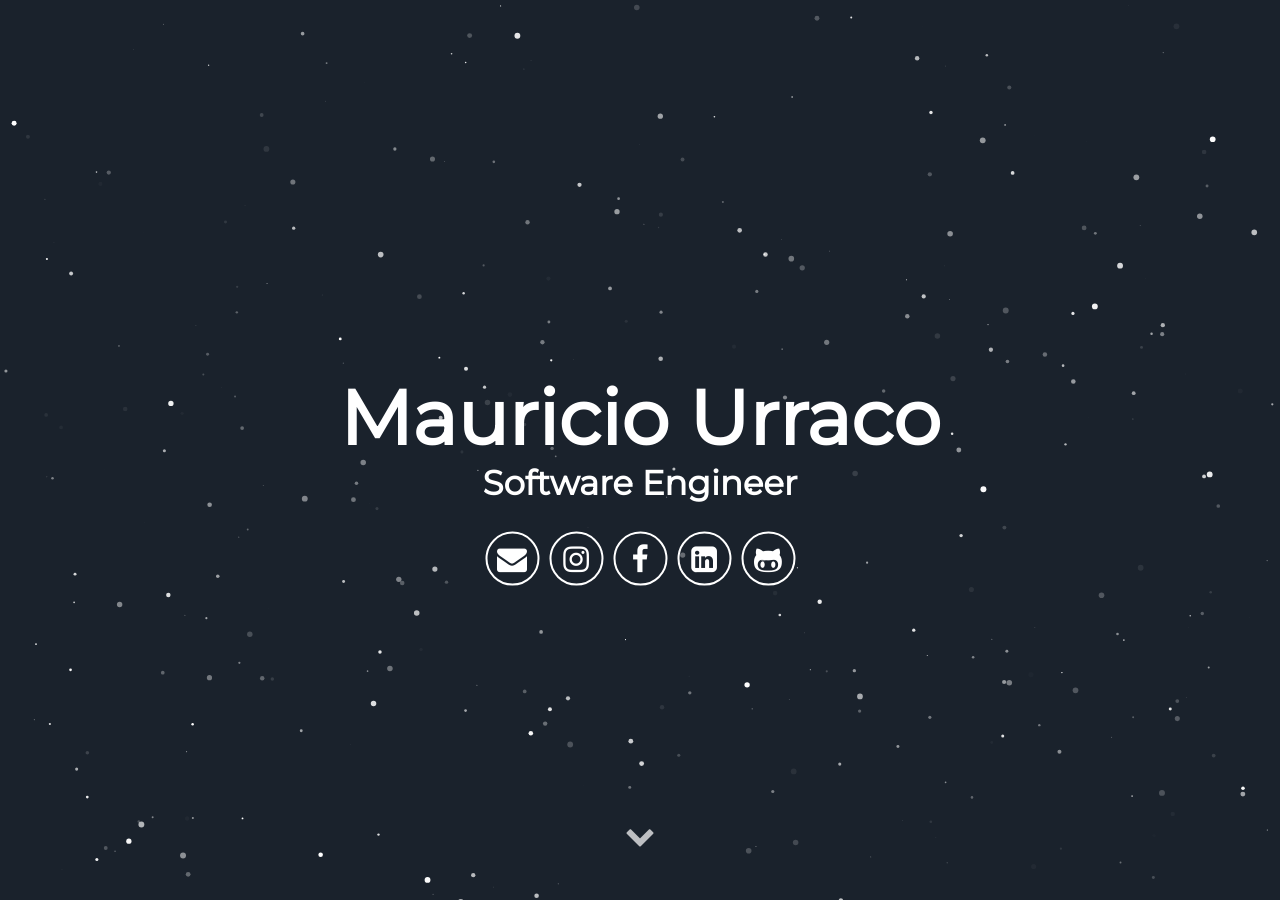
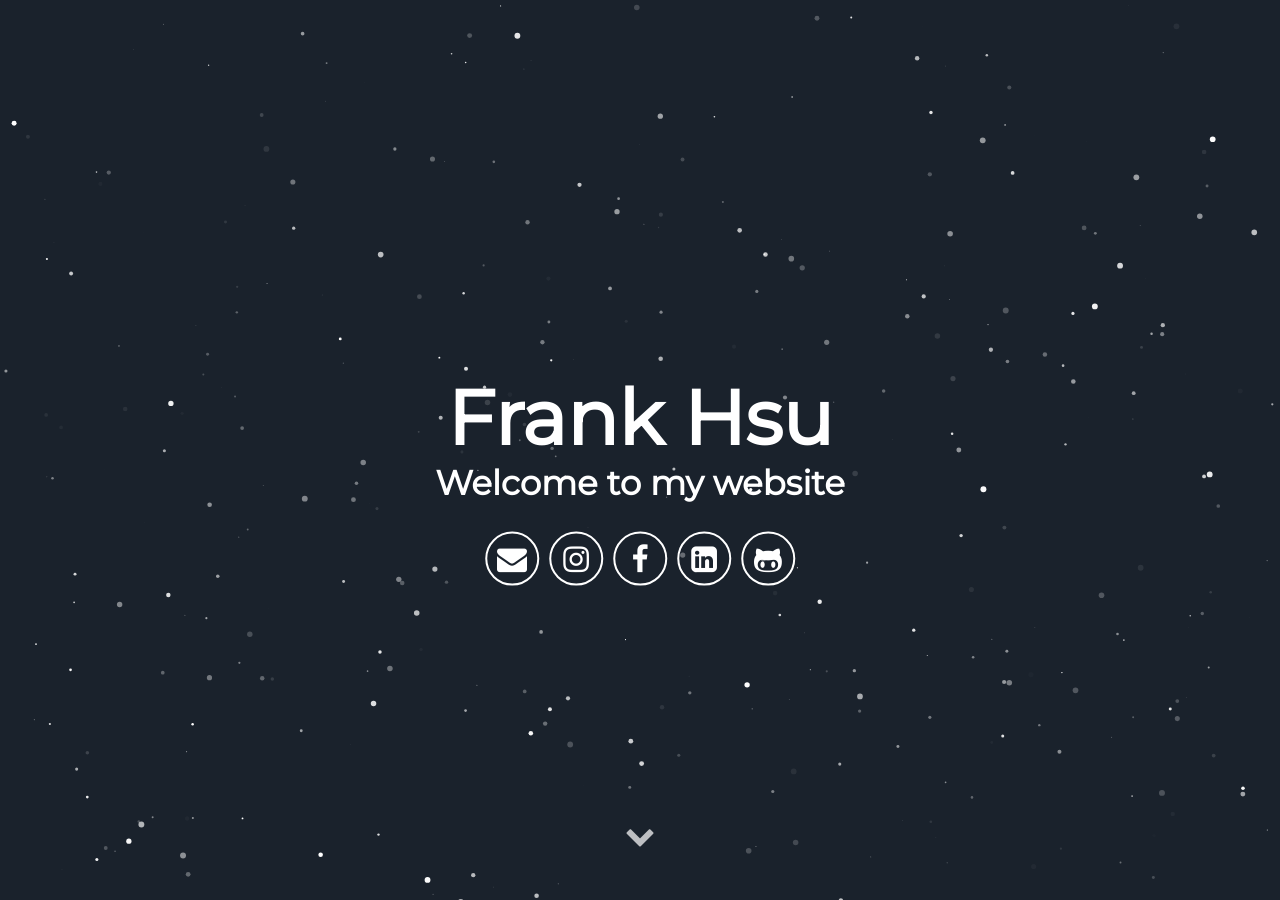
Before and after one commit to FrankHsu327/FrankHsu327.github.io, a Jekyll site: the page built from index.html, in a window 1280 px wide and 900 px high. Built offline with Jekyll 4.4.1, drawn with Linux system fonts in a browser that asks for light colours; some web fonts are replaced.

Commit message:
Change name

```diff
--- a/_config.yml
+++ b/_config.yml
@@ -1,13 +1,13 @@
 # Site settings
-title: Mauricio Urraco
+title: Frank Hsu's Website
 description: Jekyll Theme Minimal Resume
 baseurl: "" # the subpath of your site, e.g. /blog
 url: "FrankHsu327.github.io" # the base hostname & protocol for your site e.g. http://willianjusten.com.br
 
 # User settings
-username: Mauricio Urraco
+username: Frank Hsu
 user_description: I'm a Software Engineer from Argentina, always searching for the next challenge; no task is too scary nor too difficult. Lately I have been immersed in world of Giving Circles working with Grapevine, a California based startup trying to improve the world through collaborative giving. I'm the first engineer they hired to work on the platform.
-user_title: Software Engineer
+user_title: Welcome to my website
 email: frank.hsu327@gmail.com
 # twitter_username: lorem_ipsum
 instagram_username: chenghuanx?igshid=YmMyMTA2M2Y=
```
